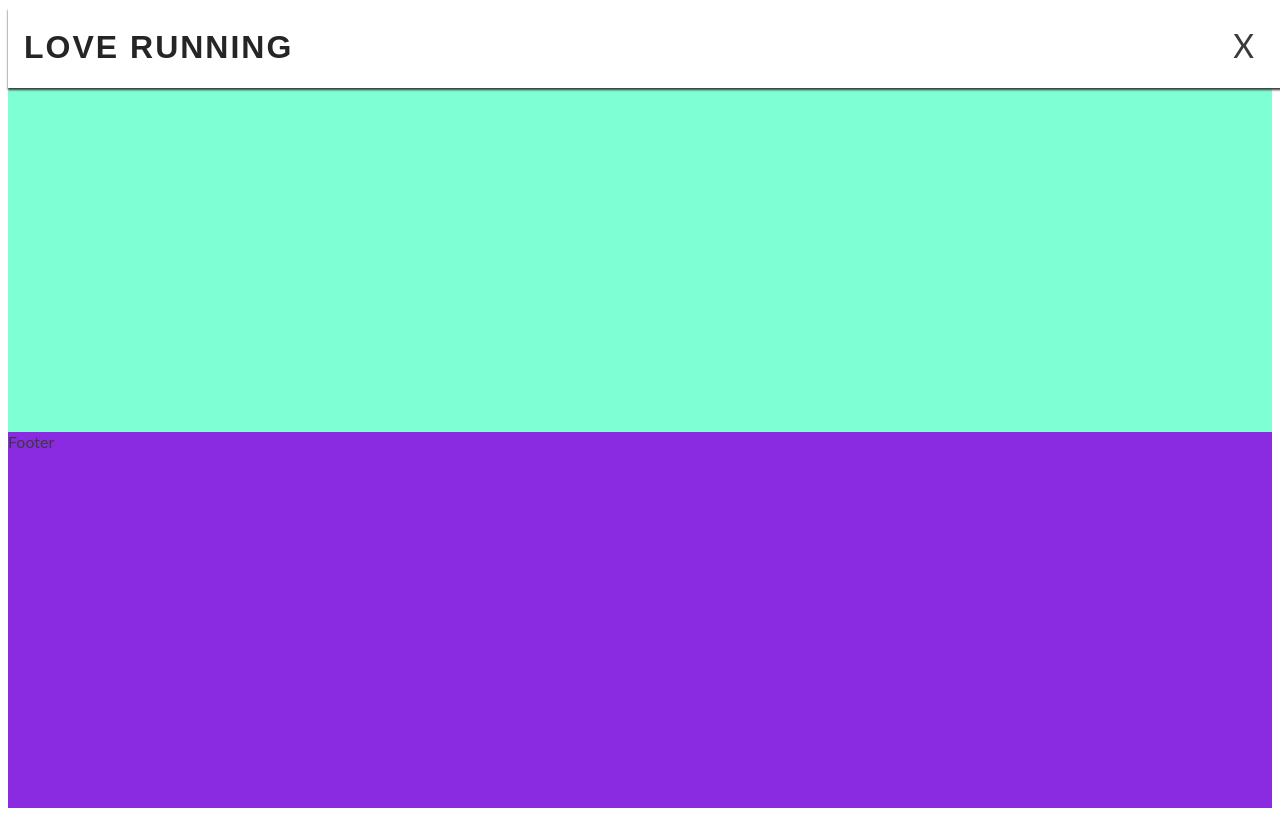
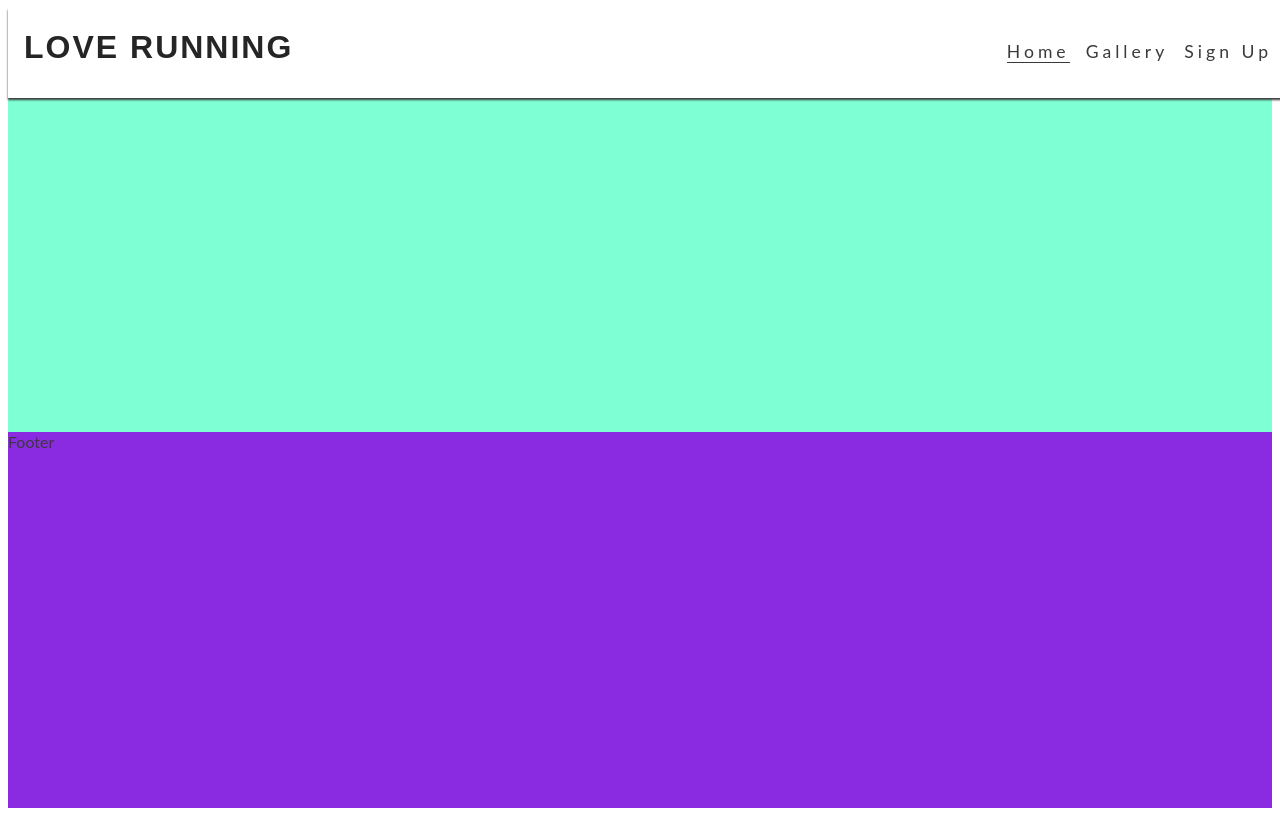
Before and after one commit to RyanFerris7/love_running_project, a plain HTML site: page index.html in a window 1280 px wide. Drawn offline with Linux system fonts and the light colour scheme.

Commit message:
Display navbar items, hide toggle label

```diff
--- a/assets/css/style.css
+++ b/assets/css/style.css
@@ -95,3 +95,27 @@ footer {
     /* Make main element take up any surplus space to push footer down */
     flex: 1 0 auto;
 }
+
+/* Media query : tablets and larger (768px and up) */
+@media screen and (min-width: 768px) {
+    /* Header */
+    nav {
+        display: block;
+        position: relative;
+        box-shadow: none;
+        width: fit-content;
+        padding-right: 2rem;
+    }
+
+    #menu {
+        display: flex;
+    }
+
+    #menu > li {
+        padding-left: 1rem;
+    }
+
+    .nav-toggle-label {
+        display: none;
+    }
+}
```
